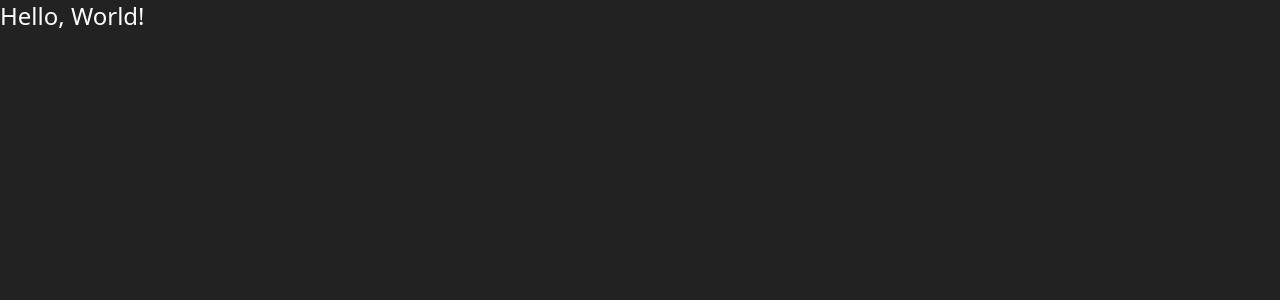
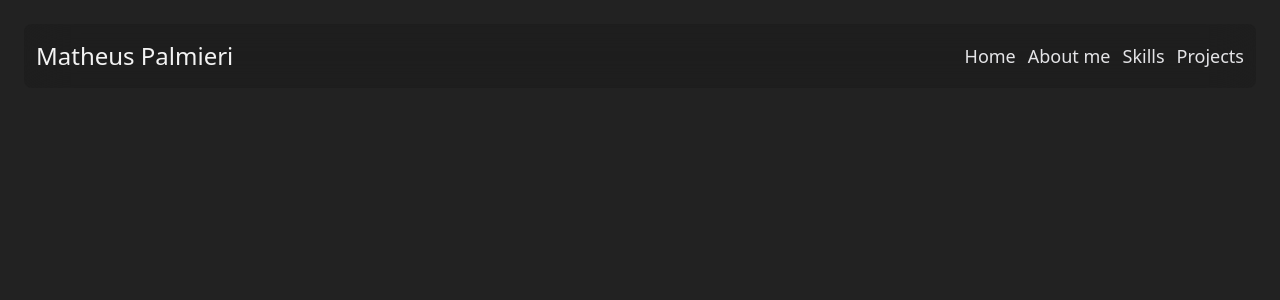
Before and after one commit to MatheusPalmieri/portfolio, a React (Vite) app: page / in a window 1280 px wide. Shown: the top 300 px of the page. Built offline with nearby package versions, Linux system fonts and the light colour scheme.

Commit message:
feat: navbar ui

```diff
--- a/src/App.tsx
+++ b/src/App.tsx
@@ -1,7 +1,9 @@
+import { Navbar } from "./components/Navbar";
+
 export const App = () => {
   return (
     <div>
-      <h1 className="text-white text-2xl">Hello, World!</h1>
+      <Navbar />
     </div>
   );
 };
--- /dev/null
+++ b/src/components/Navbar/Link.tsx
@@ -0,0 +1,7 @@
+export const NavbarLink = ({ children }: { children: string }) => {
+  return (
+    <li className="text-zinc-200 text-lg font-medium hover:text-white cursor-pointer duration-300">
+      {children}
+    </li>
+  );
+};
--- /dev/null
+++ b/src/components/Navbar/index.tsx
@@ -0,0 +1,23 @@
+import { NavbarLink } from "./Link";
+
+export const Navbar = () => {
+  return (
+    <div className="p-6">
+      <nav
+        className="
+        h-16 p-3 bg-[rgba(0,0,0,0.1)] backdrop-filter backdrop-blur-xl rounded-lg
+        flex items-center justify-between
+      "
+      >
+        <h1 className="text-2xl font-medium">Matheus Palmieri</h1>
+
+        <ul className="flex gap-3">
+          <NavbarLink>Home</NavbarLink>
+          <NavbarLink>About me</NavbarLink>
+          <NavbarLink>Skills</NavbarLink>
+          <NavbarLink>Projects</NavbarLink>
+        </ul>
+      </nav>
+    </div>
+  );
+};
```
